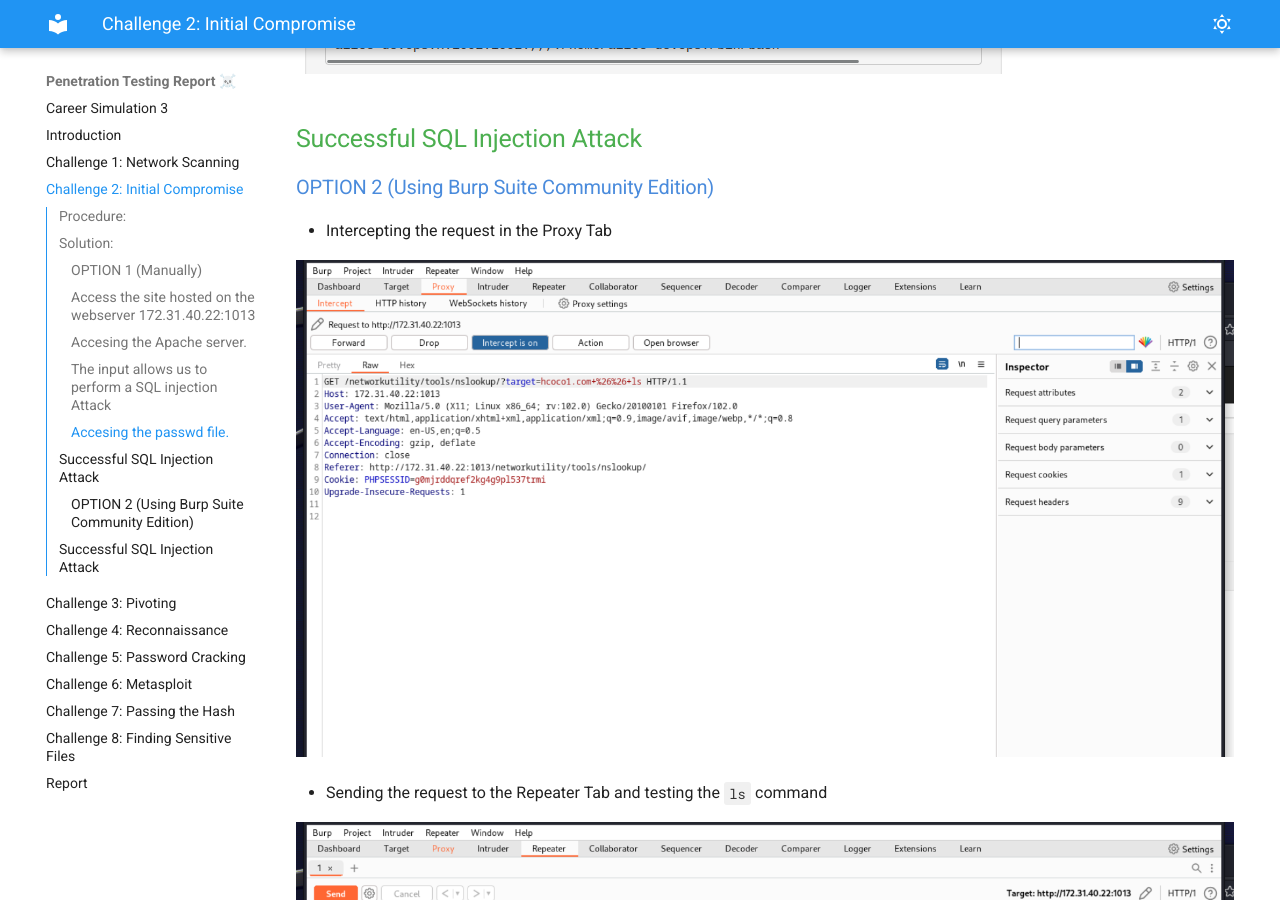
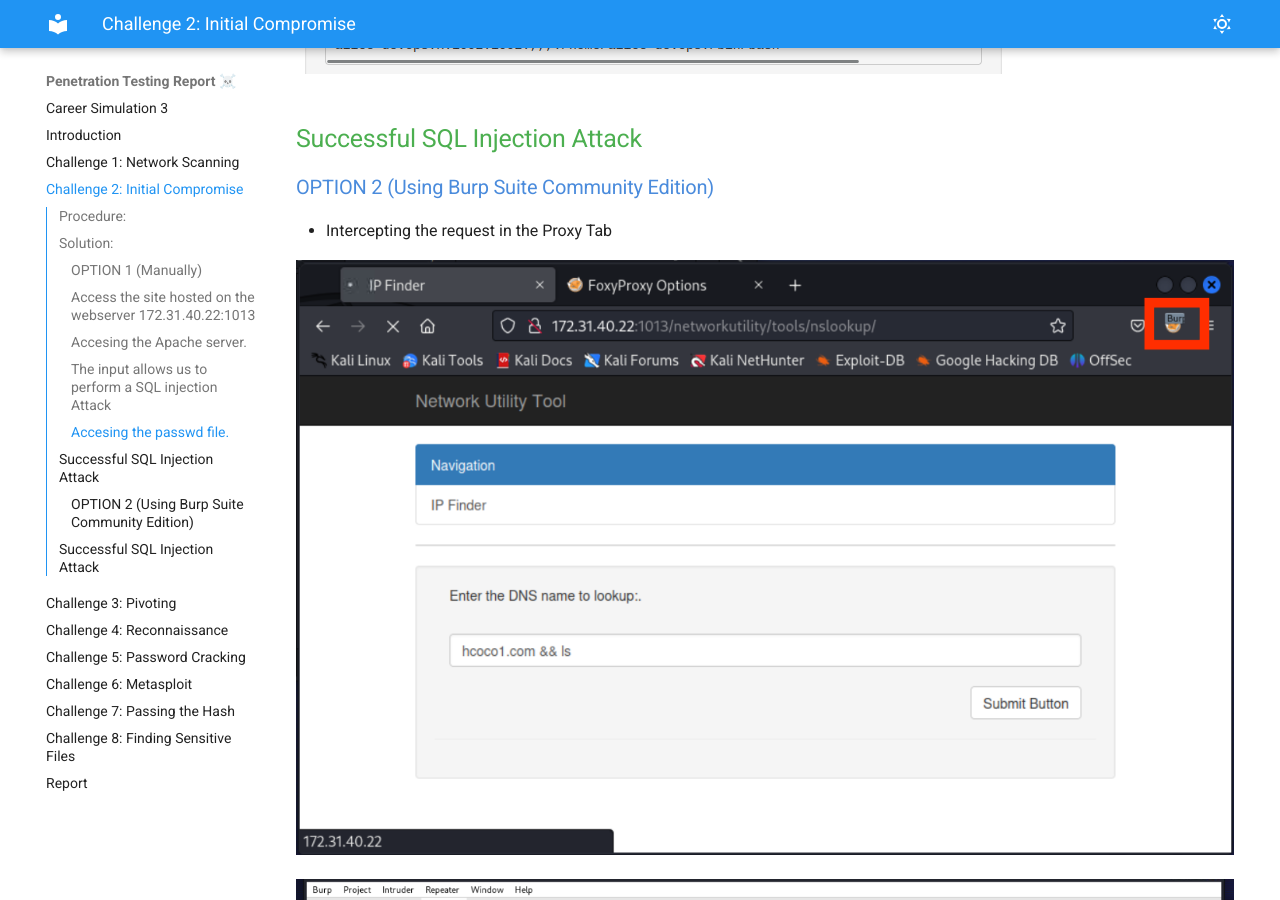
Before and after one commit to hcoco1/Career-Simulation-3, an MkDocs documentation site: the page built from docs/challenge_2.md, in a window 1280 px wide and 900 px high, scrolled down 4113 px. Built offline with MkDocs 1.6.1 and Material for MkDocs 9.7.7, drawn with Linux system fonts in a browser that asks for light colours.

Commit message:
yml updated

```diff
--- a/docs/challenge_2.md
+++ b/docs/challenge_2.md
@@ -43,6 +43,8 @@
 
 - Intercepting the request in the Proxy Tab
 
+![alt text](images/burp6.png)
+
 ![alt text](images/burp.png)
 
 - Sending the request to the Repeater Tab and testing the `ls` command
```
Also changed, not shown: docs/images/burp6.png (added).
